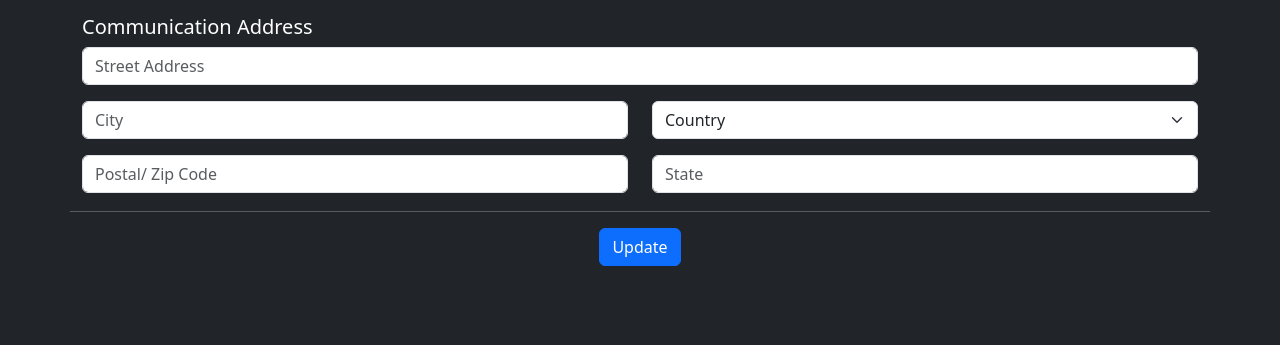
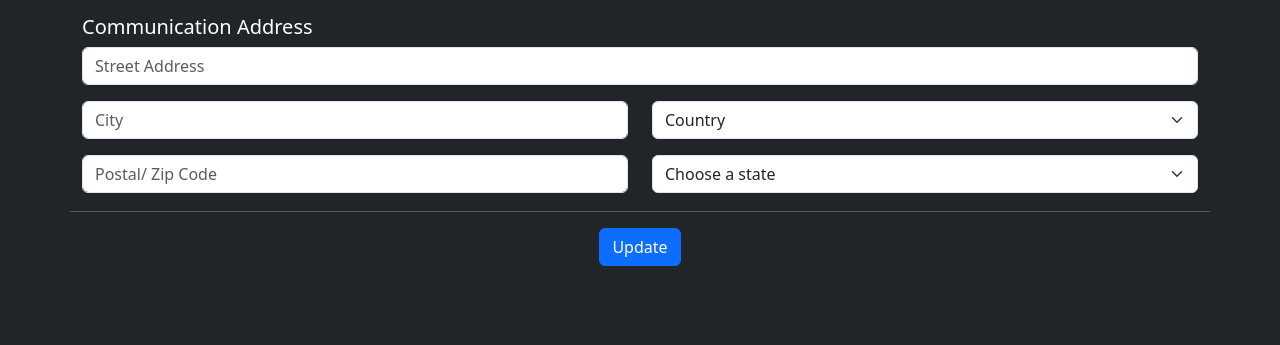
Before and after one commit to Fasvin29/college-admission-form, a PHP site: page /admissionform/edit_communication.php?id=1 in a window 1280 px wide. Shown: the part 88-433 px from the top of the page. Run offline with PHP 8.4, Linux system fonts and the light colour scheme; data that the repository does not hold is empty.

Commit message:
Update edit_communication.php

```diff
--- a/edit_communication.php
+++ b/edit_communication.php
@@ -94,7 +94,10 @@ if (isset($_POST['update'])) {
                                     name="cpincode" value="<?php echo $result['pincode']; ?>" required oninput="pincodeValidation(this)">
                             </div>
                             <div class="col-12 col-md-6 mt-3">
-                                <input type="text" class="form-control" placeholder="State" name="state" required value="<?php echo $result['state']; ?>">
+                                <!-- <input type="text" class="form-control" placeholder="State" name="state" required> -->
+                                <select id="cState" class="form-select" name="cState" required>
+                                    <option value="" selected disabled>Choose a state</option>
+                                </select>
                             </div>
 
                             <br>
```
